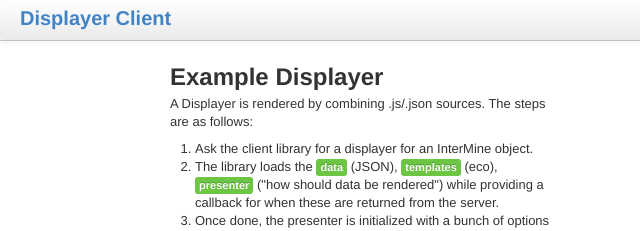
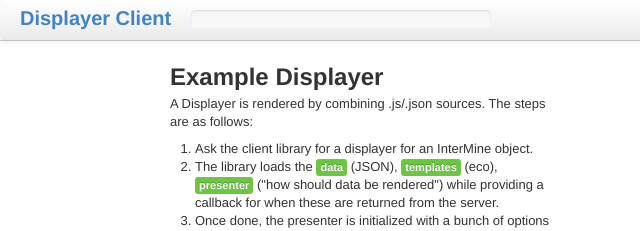
Before and after one commit to intermine/intermine-embedding-examples, a plain HTML site: page index.html in a window 1280 px wide. Shown: the top 231 px of the page, 0-640 px from the left. Drawn offline with Linux system fonts and the light colour scheme.

Commit message:
progress bar!

```diff
--- a/index.html
+++ b/index.html
@@ -31,6 +31,14 @@
         <div class="container" style="width: auto;">
           <a class="brand" href="#">Displayer Client</a>
           <div class="nav-collapse">
+            <ul class="nav">
+              <li>
+                <div id="progress" class="progress progress-success progress-striped active"
+                  style="width:300px;margin:10px 0 0 0">
+                  <div data-percent="0" class="bar"></div>
+                </div>
+              </li>
+            </ul>
             <ul class="nav pull-right">
               <li class="divider-vertical"></li>
               <li><a href="https://github.com/radekstepan/intermine-displayer-client">Fork me on GitHub</a></li>
```
Also changed, not shown: 1 other file.
